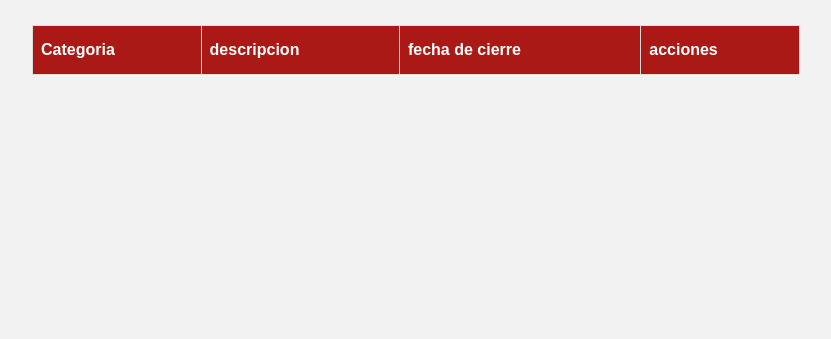
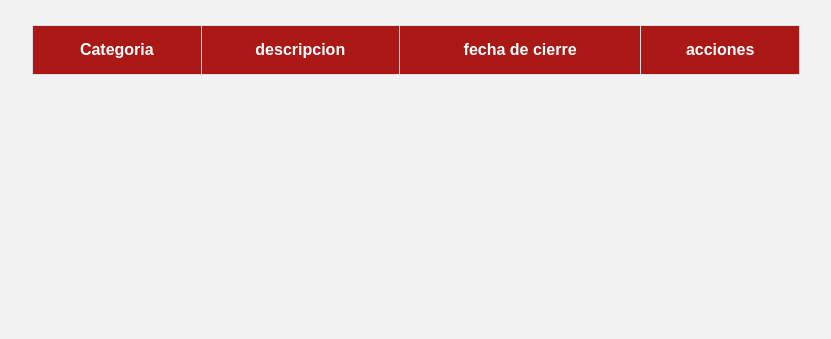
Before and after one commit to dannadeily/web-grupo8, a PHP site: page /vistas/modulo/convocatoriaAbiertas.php in a window 1280 px wide. Shown: the part 81-420 px from the top of the page, without its empty margins (224-1055 px from the left). Run offline with PHP 8.4, Linux system fonts and the light colour scheme; the visitor is signed in with stand-in values (Sample User, id 1); data that the repository does not hold is empty; some libraries are stand-ins or nearby versions.

Commit message:
convocatorias abiertas

```diff
--- a/vistas/css/convocatoriaAbiertas.css
+++ b/vistas/css/convocatoriaAbiertas.css
@@ -16,6 +16,7 @@
 #container-abierta td, #container-abierta th {
   border: 1px solid #ddd;
   padding: 8px;
+  text-align: center;
 }
 
 #container-abierta tr:nth-child(even){background-color: #f2f2f2;}
@@ -25,7 +26,7 @@
 #container-abierta th {
   padding-top: 12px;
   padding-bottom: 12px;
-  text-align: left;
+  text-align: center;
   background-color: #aa1916;
   color: white;
 }
--- a/vistas/modulo/convocatoriaAbiertas.php
+++ b/vistas/modulo/convocatoriaAbiertas.php
@@ -14,6 +14,7 @@ if (!isset($_SESSION['usuario'])||empty($_SESSION['usuario'])|| ($_SESSION['rol'
    <head>
      <meta charset="utf-8">
      <link rel="stylesheet" href="../css/convocatoriaAbiertas.css">
+     <script src="https://kit.fontawesome.com/a076d05399.js" crossorigin="anonymous"></script>
      <title>convocatorias</title>
    </head>
    <body>
@@ -41,7 +42,7 @@ if (!isset($_SESSION['usuario'])||empty($_SESSION['usuario'])|| ($_SESSION['rol'
             <td>    <?php echo $historial[$i]->titulo ?>  </td>
             <td> <?php echo $historial[$i]->descripcion ?>  </td>
             <td> <?php echo $historial[$i]->fecha_fin ?>  </td>
-            <td>  <a href="categoriasActivas.php?id=<?php echo $historial[$i]->id_convocatoria ?> "> seleccionar </a>  </td>
+            <td>  <abbr title="Seleccionar"><a href="categoriasActivas.php?id=<?php echo $historial[$i]->id_convocatoria ?> "> <i class="fas fa-check-square"></i> </a> </abbr>  </td>
           </tr>
       <?php } ?>
        </table>
```
